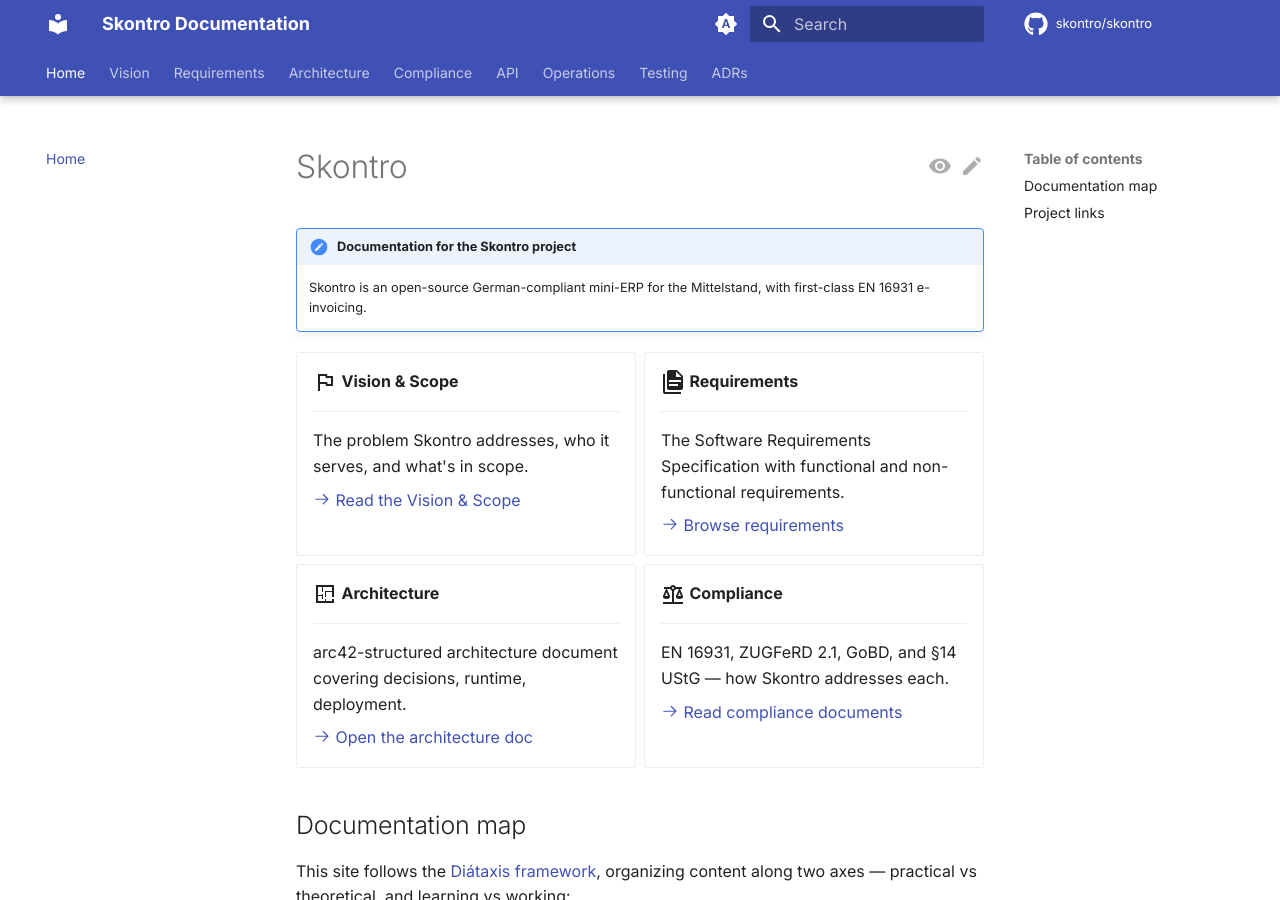
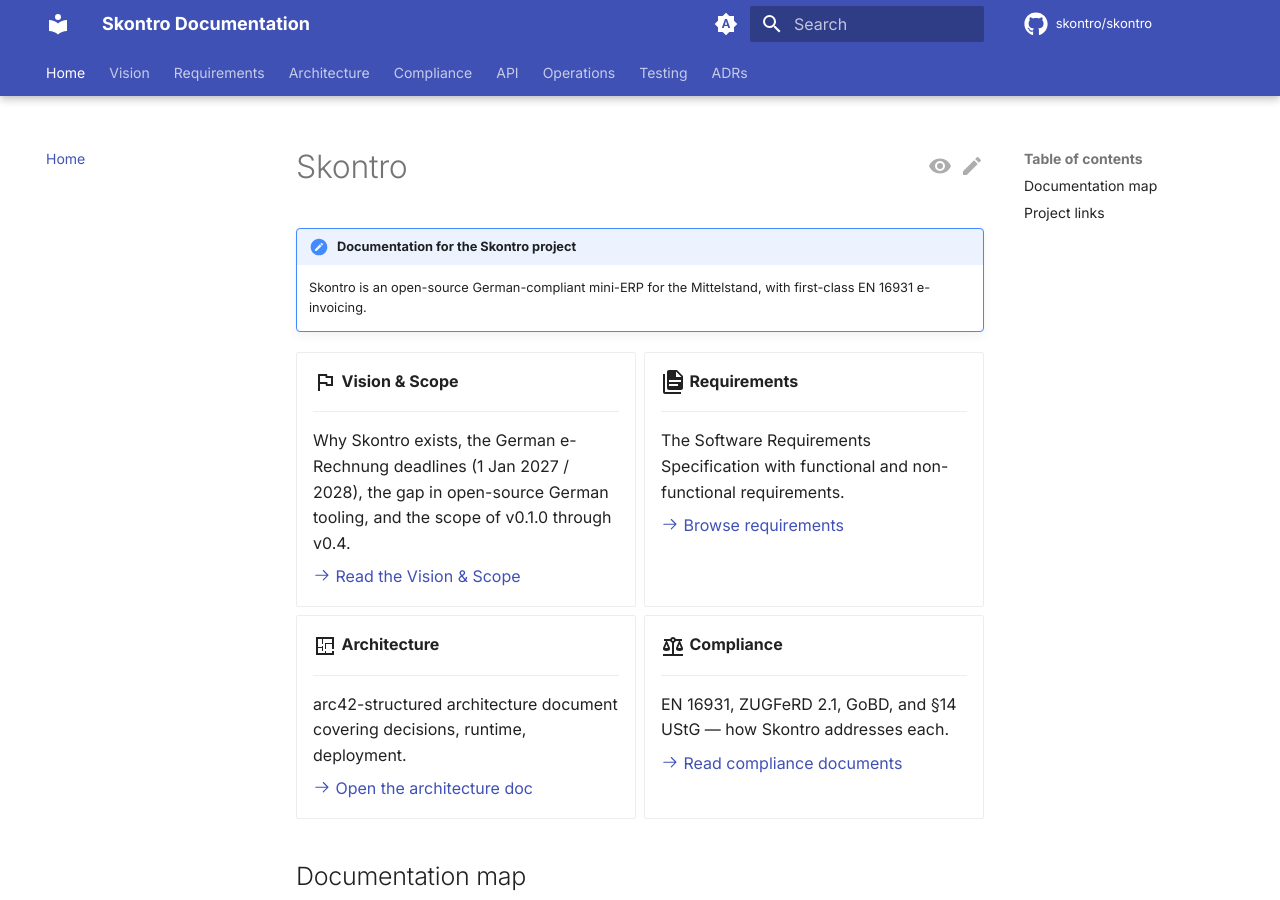
Before and after one commit to skontro/skontro, an MkDocs documentation site: the page built from docs/index.md, in a window 1280 px wide and 900 px high. Built offline with MkDocs 1.6.1 and Material for MkDocs 9.7.7, drawn with Linux system fonts in a browser that asks for light colours; comment, search, counter and statistics services are not loaded.

Commit message:
docs(home): feature vision and scope on homepage (#14)

```diff
--- a/docs/index.md
+++ b/docs/index.md
@@ -9,7 +9,7 @@
 
     ---
 
-    The problem Skontro addresses, who it serves, and what's in scope.
+    Why Skontro exists, the German e-Rechnung deadlines (1 Jan 2027 / 2028), the gap in open-source German tooling, and the scope of v0.1.0 through v0.4.
 
     [:octicons-arrow-right-24: Read the Vision & Scope](vision/vision-and-scope.md)
 
```
